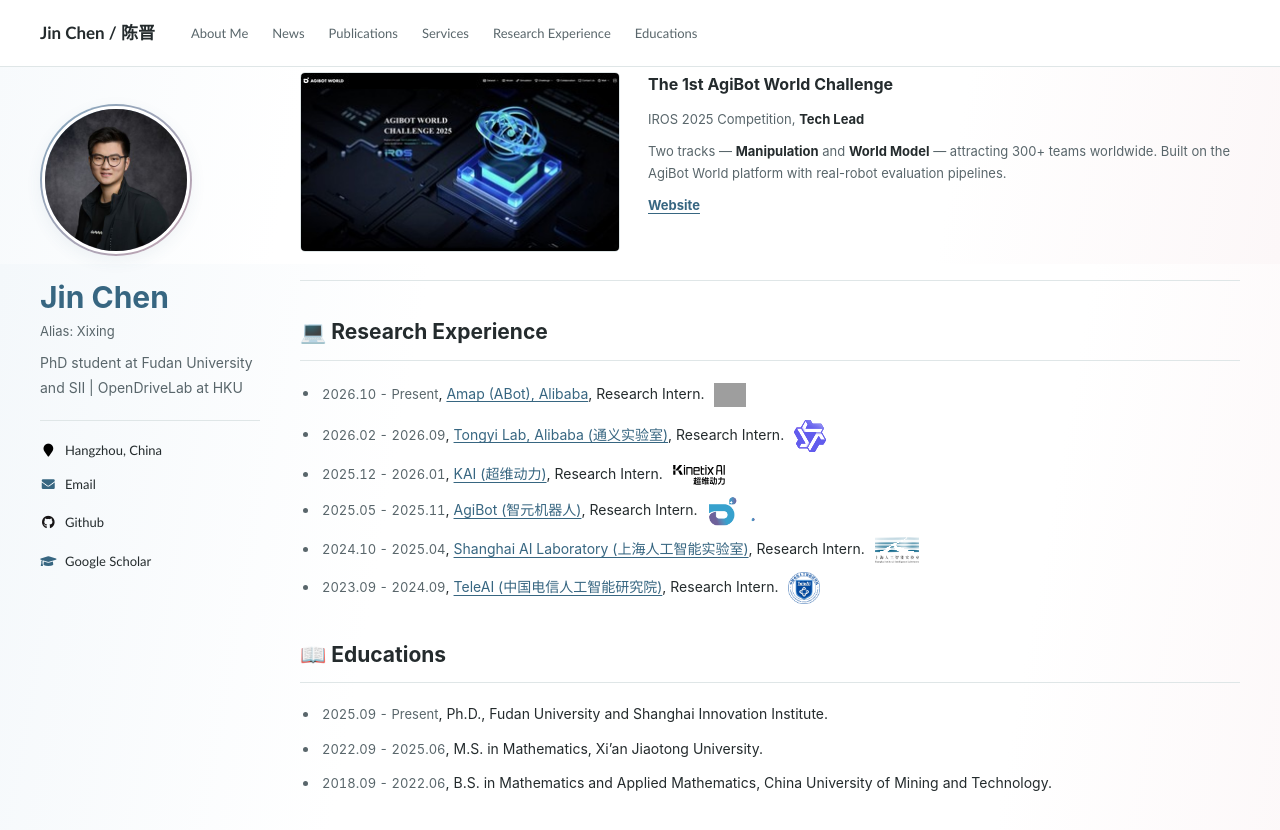
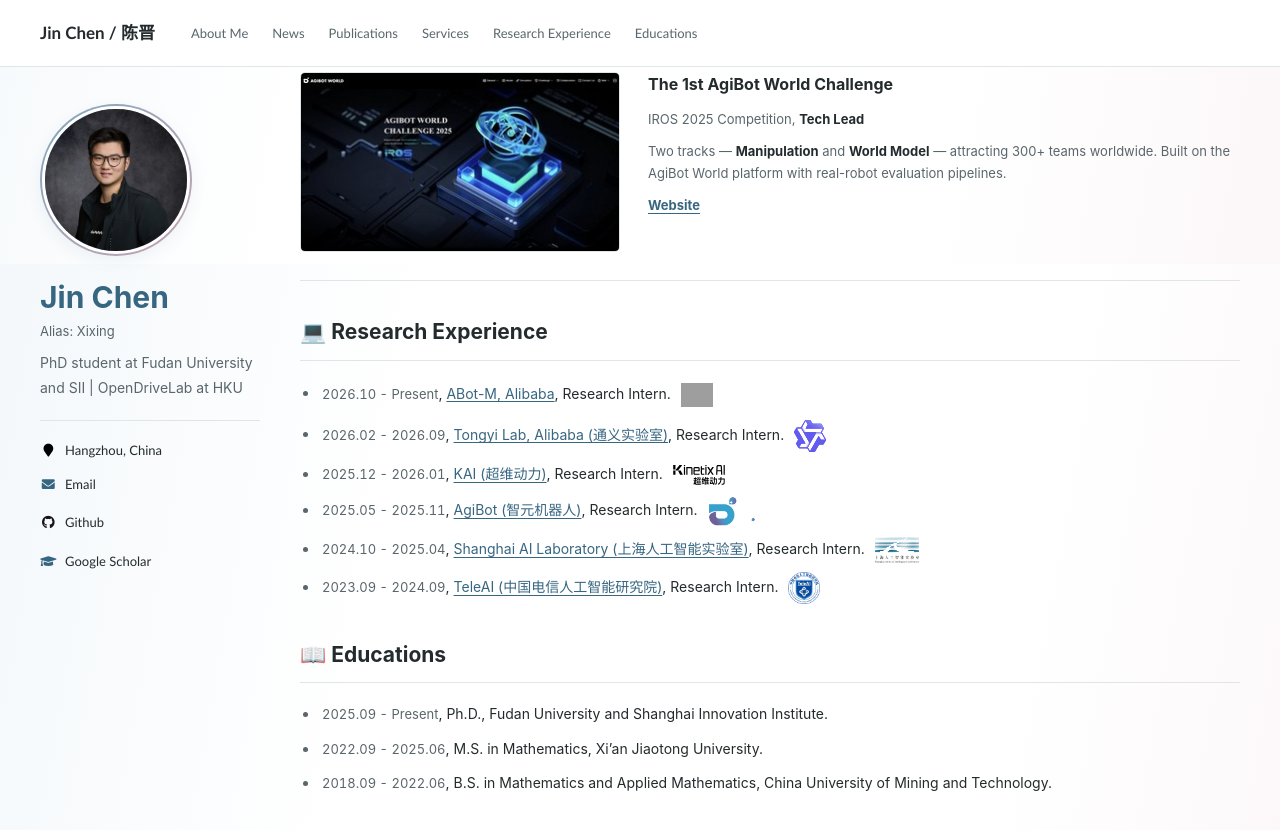
Before and after one commit to JinChen0056/jinchen0056.github.io, a Jekyll site: the page built from _pages/about.md, in a window 1280 px wide and 900 px high, scrolled down 3336 px. Shown: the top 830 px of the window. Built offline with Jekyll 4.4.1, drawn with Linux system fonts in a browser that asks for light colours; grey boxes are pictures that could not be loaded.

Commit message:
Rename internship organization to ABot-M

```diff
--- a/_pages/about.md
+++ b/_pages/about.md
@@ -310,7 +310,7 @@
 
 
 # 💻 Research Experience
-- *2026.10 - Present*, [Amap (ABot), Alibaba](https://github.com/amap-cvlab/ABot-Manipulation), Research Intern. <img src='images/logos/amap-plane.ico' alt='Amap' style='width:32px;height:32px;object-fit:contain;vertical-align:middle;margin-left:6px'>
+- *2026.10 - Present*, [ABot-M, Alibaba](https://github.com/amap-cvlab/ABot-Manipulation), Research Intern. <img src='images/logos/amap-plane.ico' alt='Amap' style='width:32px;height:32px;object-fit:contain;vertical-align:middle;margin-left:6px'>
 - *2026.02 - 2026.09*, [Tongyi Lab, Alibaba (通义实验室)](https://tongyi.aliyun.com/), Research Intern. <img src='images/logos/tongyi.svg' style='height:32px;vertical-align:middle;margin-left:6px'>
 - *2025.12 - 2026.01*, [KAI (超维动力)](https://www.kinetixai.tech/), Research Intern. <img src='images/logos/kai.svg' style='height:20px;vertical-align:middle;margin-left:6px;filter:invert(1)'>
 - *2025.05 - 2025.11*, [AgiBot (智元机器人)](https://www.agibot.com/), Research Intern. <img src='images/logos/agibot.png' style='height:32px;vertical-align:middle;margin-left:6px'>
@@ -512,7 +512,7 @@
 
 
 # 💻 研究经历
-- *2026.10 - 至今*, [阿里巴巴高德（ABot）](https://github.com/amap-cvlab/ABot-Manipulation), 研究实习生。 <img src='images/logos/amap-plane.ico' alt='高德' style='width:32px;height:32px;object-fit:contain;vertical-align:middle;margin-left:6px'>
+- *2026.10 - 至今*, [阿里巴巴 ABot-M](https://github.com/amap-cvlab/ABot-Manipulation), 研究实习生。 <img src='images/logos/amap-plane.ico' alt='高德' style='width:32px;height:32px;object-fit:contain;vertical-align:middle;margin-left:6px'>
 - *2026.02 - 2026.09*, [阿里巴巴通义实验室](https://tongyi.aliyun.com/), 研究实习生。 <img src='images/logos/tongyi.svg' style='height:32px;vertical-align:middle;margin-left:6px'>
 - *2025.12 - 2026.01*, [KAI（超维动力）](https://www.kinetixai.tech/), 研究实习生。 <img src='images/logos/kai.svg' style='height:20px;vertical-align:middle;margin-left:6px;filter:invert(1)'>
 - *2025.05 - 2025.11*, [AgiBot（智元机器人）](https://www.agibot.com/), 研究实习生。 <img src='images/logos/agibot.png' style='height:32px;vertical-align:middle;margin-left:6px'>
```
